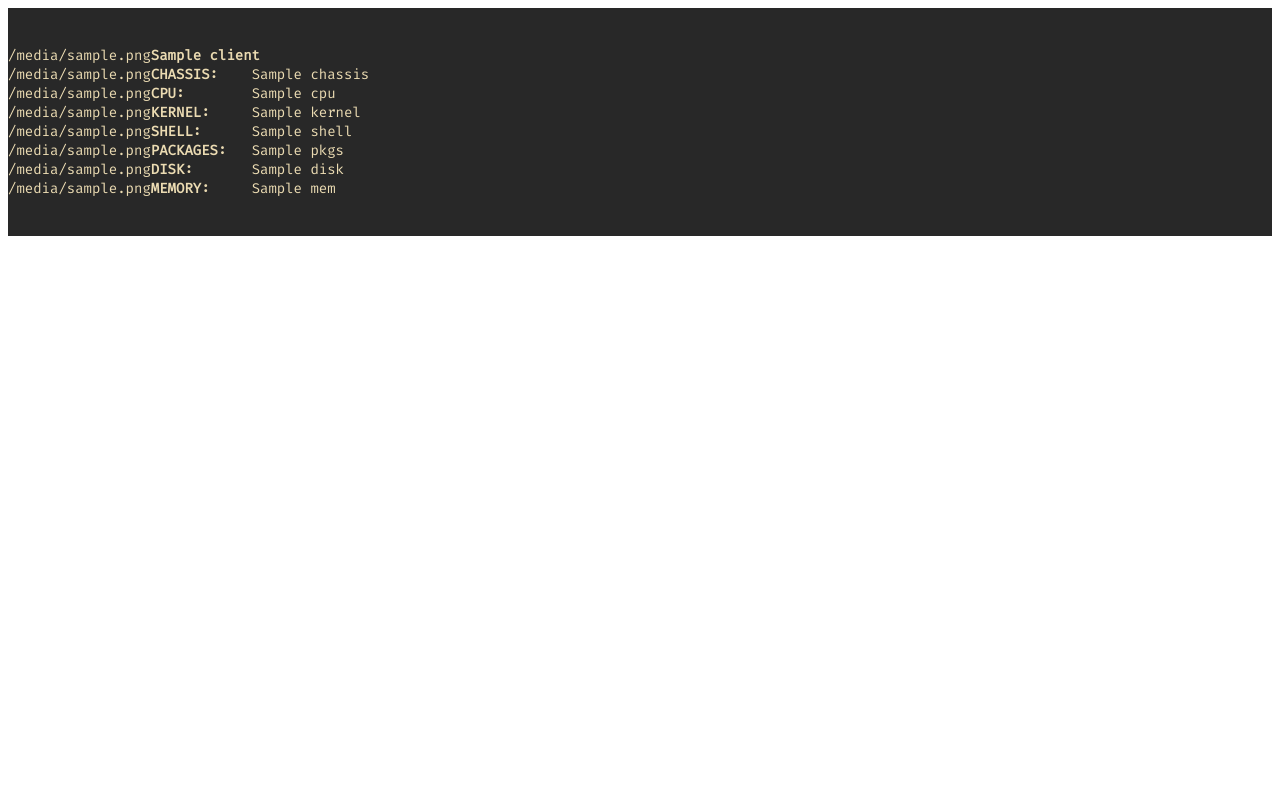
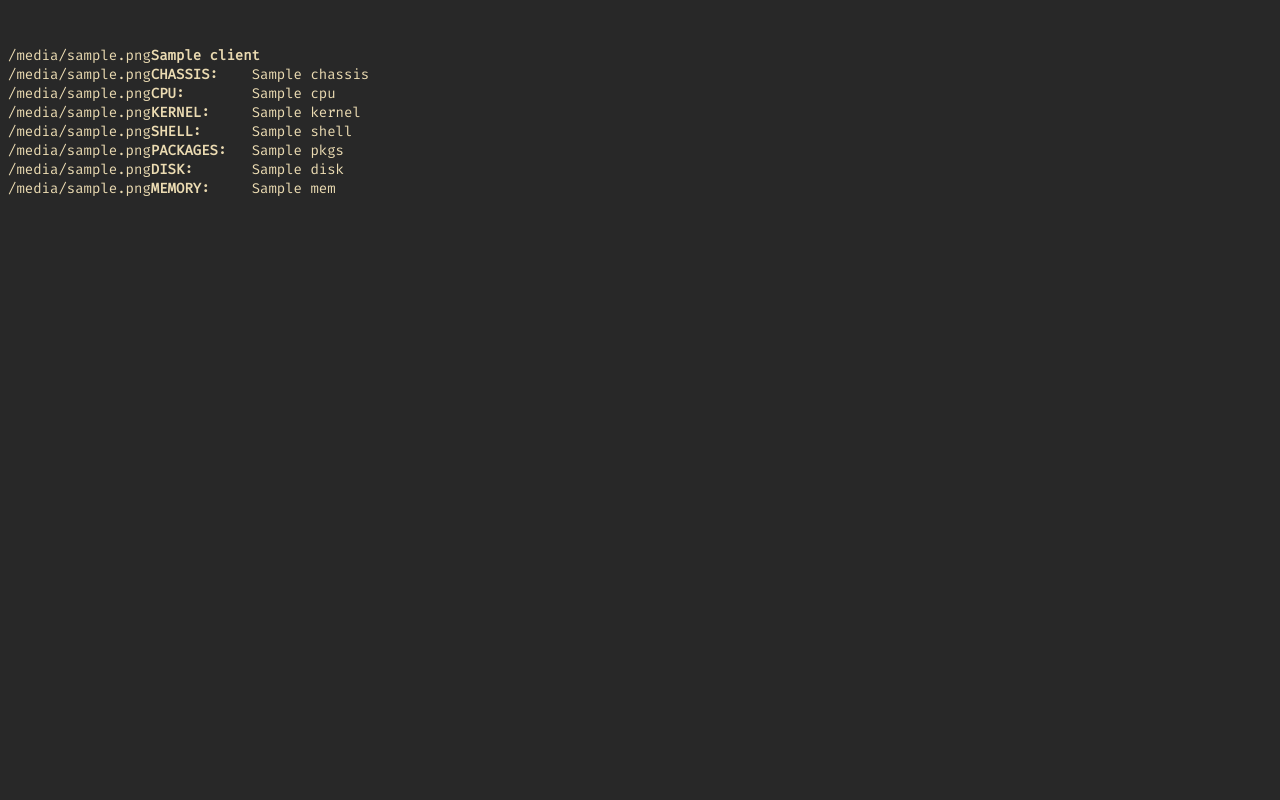
Before and after one commit to chiyokolinux/monfetch, a Flask app: template server/templates/index.html in a window 1280 px wide. Run offline with Flask 2, Linux system fonts and the light colour scheme; the template is opened without the code that fills it: most values are stand-ins (such as "Sample title", 1, 10 or a date in 2020).

Commit message:
better display

```diff
--- a/server/server.py
+++ b/server/server.py
@@ -69,7 +69,7 @@ banners = {
     "suse": [
         "<span class=\"green\">      _______    </span>",
         "<span class=\"green\">  -___|   __ \\   </span>",
-        "<span class=\"green\">         / </span><span class=\"white\">.</span><span class=\"green\">\\ \\  </span>",
+        "<span class=\"green\">         / </span><span class=\"bold white\">.</span><span class=\"green\">\\ \\  </span>",
         "<span class=\"green\">         \\__/ |  </span>",
         "<span class=\"green\">       _______|  </span>",
         "<span class=\"green\">       \\_______  </span>",
@@ -144,7 +144,7 @@ def register(auth, hostname):
         "hostname": hostname,
         "chassis": request.form["chassis"],
         "os": request.form["os"],
-        "cpu": request.form["cpu"],
+        "cpu": request.form["cpu"].replace(" Quad-Core", "").replace(" Dual-Core", "").replace(" Eight-Core", "").replace(" Hexa-Core", "").replace(" Processor", ""),
         "kernel": request.form["kernel"],
         "shell": request.form["shell"],
         "pkgs": request.form["pkgs"],
--- a/server/static/main.css
+++ b/server/static/main.css
@@ -1,5 +1,6 @@
 html, body {
     box-sizing: border-box;
+    background-color: #282828;
 }
 
 .pre {
```
